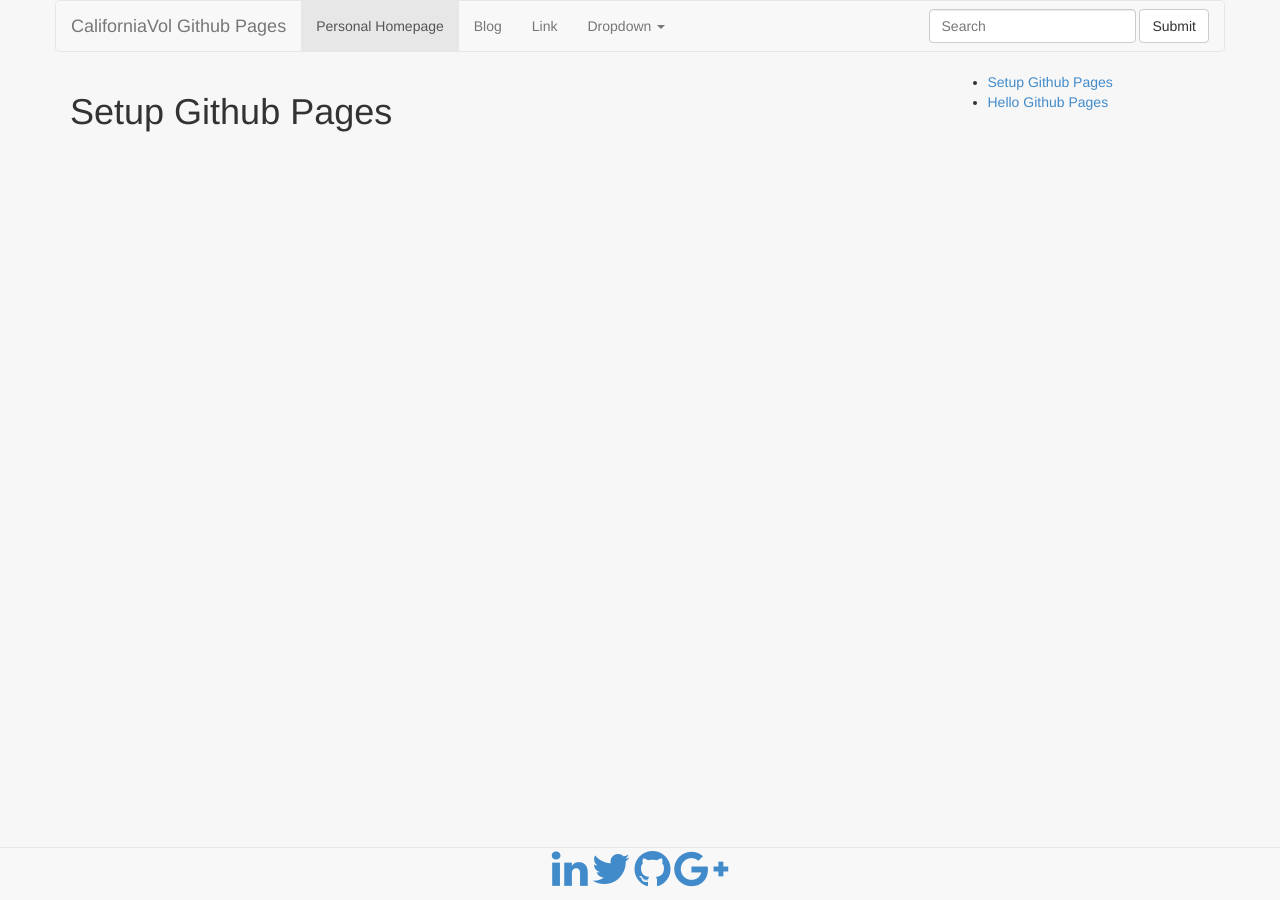
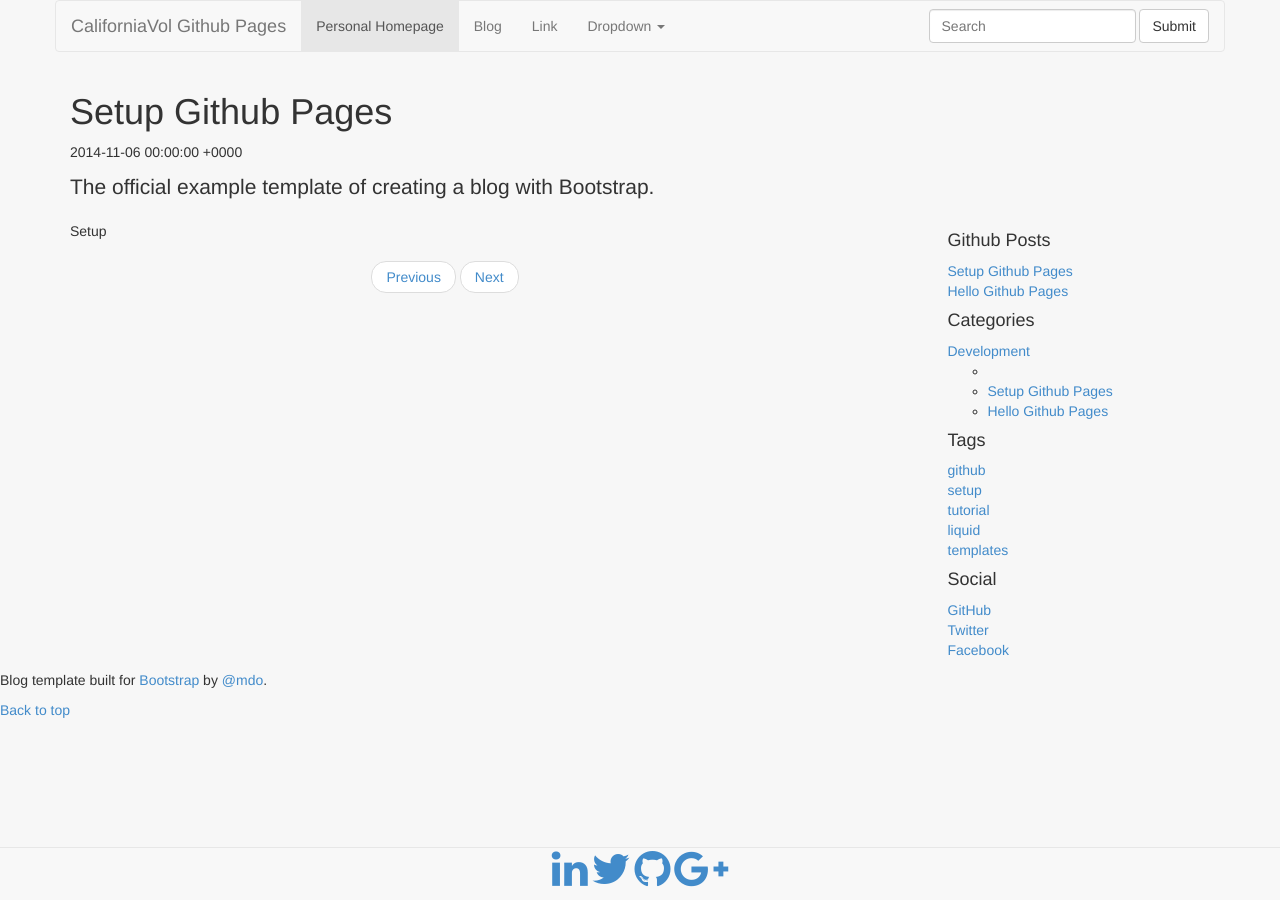
Before and after one commit to californiavol/californiavol.github.io, a Jekyll site: the page built from _posts/2014-11-06-setup-github-pages.md, in a window 1280 px wide. Built offline with Jekyll 4.4.1, drawn with Linux system fonts in a browser that asks for light colours; nearby versions of some CDN libraries; Markdown is read by kramdown in place of the engine named in the settings.

Commit message:
added post

```diff
--- a/_posts/2014-11-06-setup-github-pages.md
+++ b/_posts/2014-11-06-setup-github-pages.md
@@ -1,8 +1,7 @@
 ---
 title: Setup Github Pages
+layout: post
+tags: github setup tutorial liquid templates
+categories: Development
 ---
-
-<article>
-<h1>Setup Github Pages</h1>
-
-</article>
+<p>Setup</p>
```
Also changed, not shown: 1 other file.
